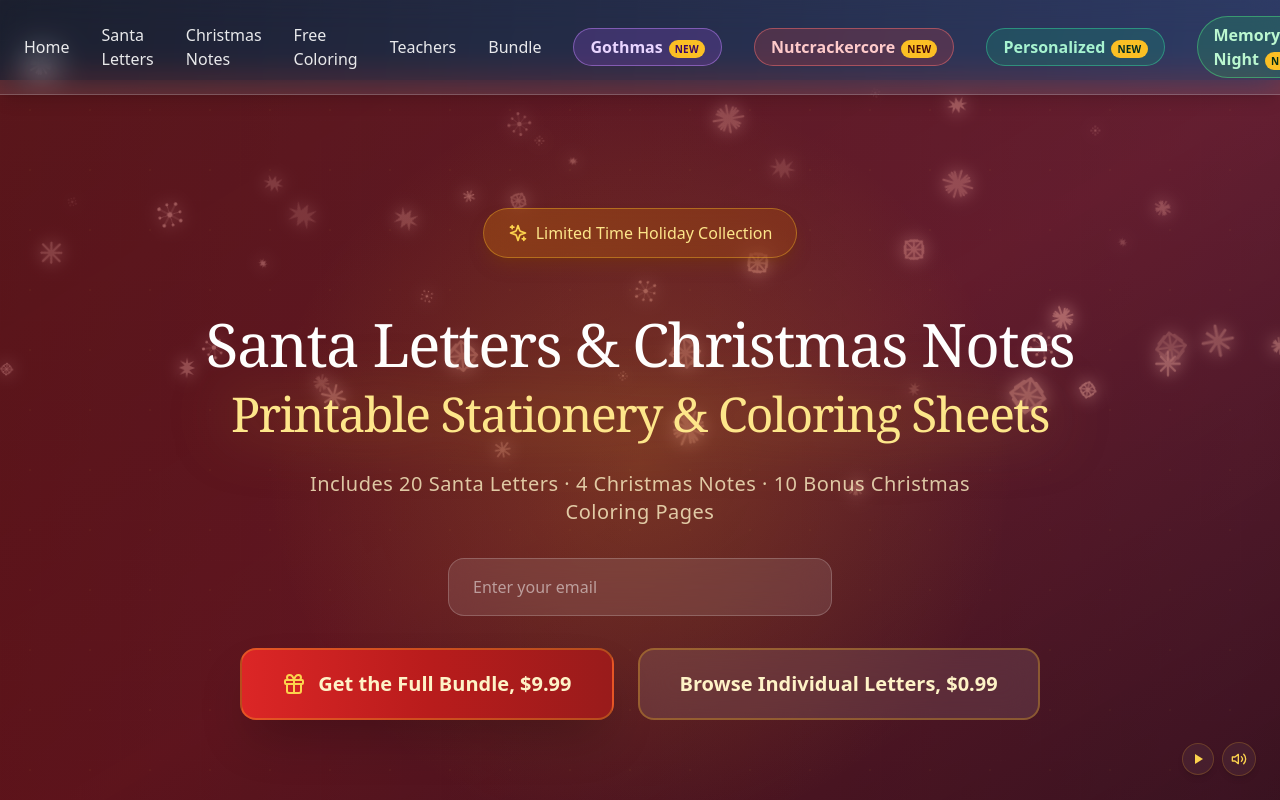
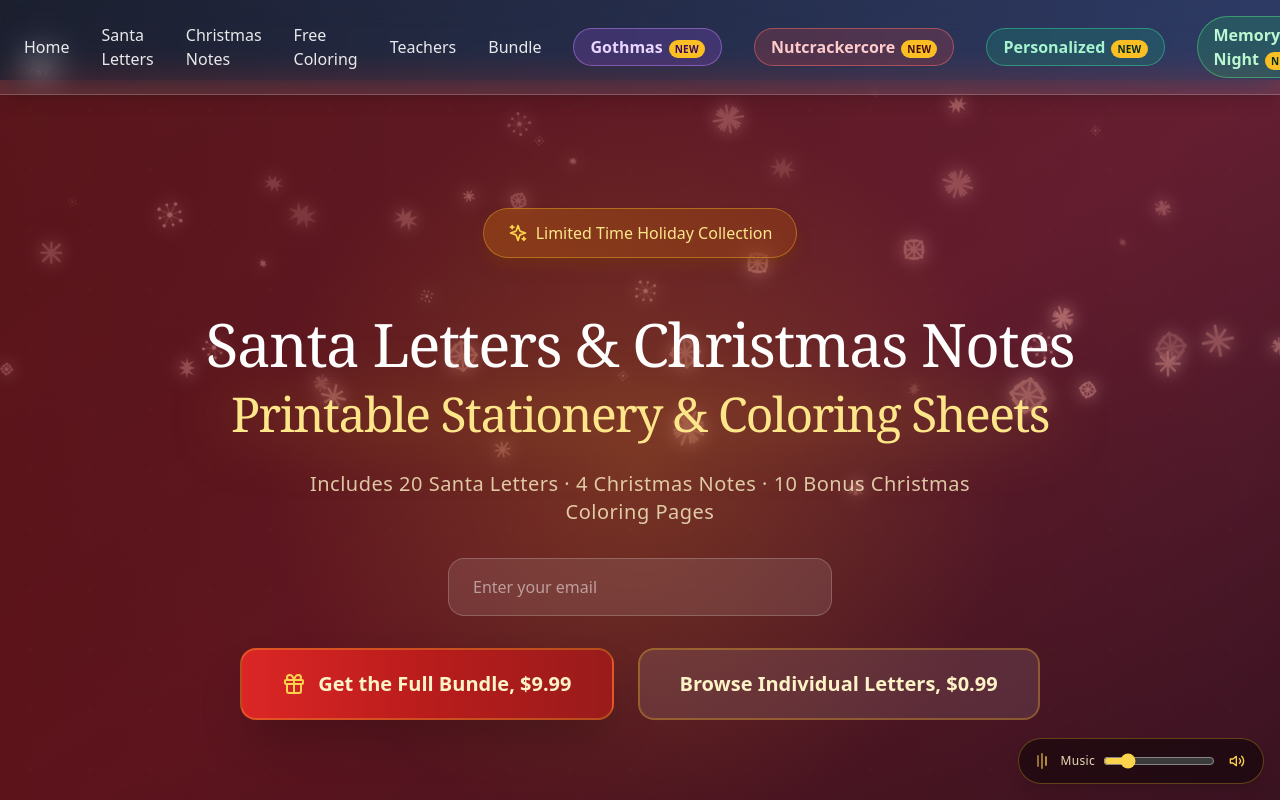
Before and after one commit to JULDDLLC/ChristmasFun.store, a React (Vite) app: page / in a window 1280 px wide. Shown: the top 800 px of the page. Built offline with nearby package versions, Linux system fonts and the light colour scheme; no server answers.

Commit message:
Memory Night Kit contents hero and gentler music controls with volume slider

```diff
--- a/src/components/BackgroundMusic.tsx
+++ b/src/components/BackgroundMusic.tsx
@@ -2,66 +2,51 @@ import { useState, useEffect, useRef } from 'react';
 import { Volume2, VolumeX } from 'lucide-react';
 
 const MUSIC_SRC = '/christmasmagic.mp3';
+// Music starts gentle on load. Visitors can raise it with the slider.
+const DEFAULT_VOLUME = 0.18;
 
 export const BackgroundMusic = () => {
   const [isPlaying, setIsPlaying] = useState(false);
   const [isMuted, setIsMuted] = useState(false);
-  const [hasInteracted, setHasInteracted] = useState(
-    () => sessionStorage.getItem('music-interacted') === 'true'
-  );
+  const [volumePercent, setVolumePercent] = useState(Math.round(DEFAULT_VOLUME * 100));
 
   const audioRef = useRef<HTMLAudioElement | null>(null);
 
-  // Set base volume and try an initial autoplay if the user already interacted
+  // Set the starting volume and try to start the music as the page opens.
+  // Browsers may block sound before the first tap or click, so a one time
+  // pointer handler below starts it on the first interaction instead.
   useEffect(() => {
     const audio = audioRef.current;
     if (!audio) return;
 
-    audio.volume = 0.25;
+    audio.volume = DEFAULT_VOLUME;
 
     const tryPlay = async () => {
       try {
         await audio.play();
         setIsPlaying(true);
       } catch (error) {
-        // Autoplay blocked – we'll wait for user interaction handler
         console.log('Autoplay prevented, waiting for user interaction');
       }
     };
 
-    if (hasInteracted) {
-      void tryPlay();
-    }
-
-    // no cleanup needed here
-  }, [hasInteracted]);
-
-  // Attach a one-time global click/tap handler to start music on first interaction
-  useEffect(() => {
-    if (hasInteracted) return;
+    void tryPlay();
 
     const handleFirstInteraction = async () => {
-      const audio = audioRef.current;
-      if (!audio) return;
-
+      if (!audio.paused) return;
       try {
         await audio.play();
         setIsPlaying(true);
-        setHasInteracted(true);
-        sessionStorage.setItem('music-interacted', 'true');
       } catch (error) {
         console.log('Audio playback error on first interaction:', error);
       }
     };
 
-    window.addEventListener('pointerdown', handleFirstInteraction, {
-      once: true,
-    });
-
+    window.addEventListener('pointerdown', handleFirstInteraction, { once: true });
     return () => {
       window.removeEventListener('pointerdown', handleFirstInteraction);
     };
-  }, [hasInteracted]);
+  }, []);
 
   const togglePlay = async () => {
     const audio = audioRef.current;
@@ -74,10 +59,6 @@ export const BackgroundMusic = () => {
       try {
         await audio.play();
         setIsPlaying(true);
-        if (!hasInteracted) {
-          setHasInteracted(true);
-          sessionStorage.setItem('music-interacted', 'true');
-        }
       } catch (error) {
         console.log('Audio playback error:', error);
       }
@@ -93,8 +74,20 @@ export const BackgroundMusic = () => {
     setIsMuted(nextMuted);
   };
 
+  const handleVolumeChange = (value: number) => {
+    const audio = audioRef.current;
+    setVolumePercent(value);
+    if (!audio) return;
+
+    audio.volume = value / 100;
+    if (value > 0 && isMuted) {
+      audio.muted = false;
+      setIsMuted(false);
+    }
+  };
+
   return (
-    <div className="fixed bottom-6 right-6 z-50 flex items-center gap-2">
+    <div className="fixed bottom-4 right-4 z-50 flex items-center gap-2 rounded-full bg-black/45 backdrop-blur-xl border border-amber-400/30 px-3 py-2 shadow-lg">
       <audio
         ref={audioRef}
         src={MUSIC_SRC}
@@ -107,7 +100,7 @@ export const BackgroundMusic = () => {
       {/* Play / pause button */}
       <button
         onClick={togglePlay}
-        className="group relative p-2.5 rounded-full bg-white/5 backdrop-blur-xl border border-amber-400/20 hover:bg-red-600/30 transition-all duration-300 shadow-md"
+        className="group relative p-1.5 rounded-full hover:bg-red-600/30 transition-all duration-300"
         aria-label={isPlaying ? 'Pause music' : 'Play music'}
       >
         <div className="relative flex items-center">
@@ -132,10 +125,25 @@ export const BackgroundMusic = () => {
         </div>
       </button>
 
+      <span className="hidden sm:block text-xs font-medium tracking-wide text-amber-100/90">
+        Music
+      </span>
+
+      {/* Volume adjuster */}
+      <input
+        type="range"
+        min={0}
+        max={100}
+        value={isMuted ? 0 : volumePercent}
+        onChange={(e) => handleVolumeChange(Number(e.target.value))}
+        className="w-20 sm:w-28 accent-amber-300 cursor-pointer"
+        aria-label="Music volume"
+      />
+
       {/* Mute / unmute */}
       <button
         onClick={toggleMute}
-        className="p-2 rounded-full bg-white/5 backdrop-blur-xl border border-amber-400/20 hover:bg-red-600/30 transition-all duration-300 shadow-md"
+        className="p-1.5 rounded-full hover:bg-red-600/30 transition-all duration-300"
         aria-label={isMuted ? 'Unmute' : 'Mute'}
       >
         {isMuted ? (
--- a/src/pages/Christmas.tsx
+++ b/src/pages/Christmas.tsx
@@ -794,6 +794,7 @@ function ChristmasContent() {
       name: 'Christmas Memory Night Kit',
       description: 'Everything you need to host the Christmas night your family talks about all year, planned for you in one printable kit: a host guide that runs the whole evening, 6 coordinated games for every age at the table, 36 conversation cards in three levels, a 24 item photo scavenger hunt, 8 large print recipe cards, a 2026 family keepsake to fill in, save, and reopen next Christmas, plus 24 From Santa gift tags, a gift list and budget tracker, a My Letter to Santa page, and a Nice List Certificate. Personalize the host name and family name right in the PDF before you print.',
       images: [
+        'https://drive.google.com/thumbnail?id=1DUnC97EtWOJU8zj_sSVOBqjKYXZlTf9a&sz=w1200',
         'https://drive.google.com/thumbnail?id=1dJgEuFlob2aT-Xgu84mWQi3qRypN0s55&sz=w1200',
         'https://drive.google.com/thumbnail?id=1aP3h5M1ugh6kMomS41bxNbf5l34SOrWh&sz=w1200',
         'https://drive.google.com/thumbnail?id=1ZMBp5QDdZTDeluq8mos4iBZZeEfcIFLW&sz=w1200',
```
